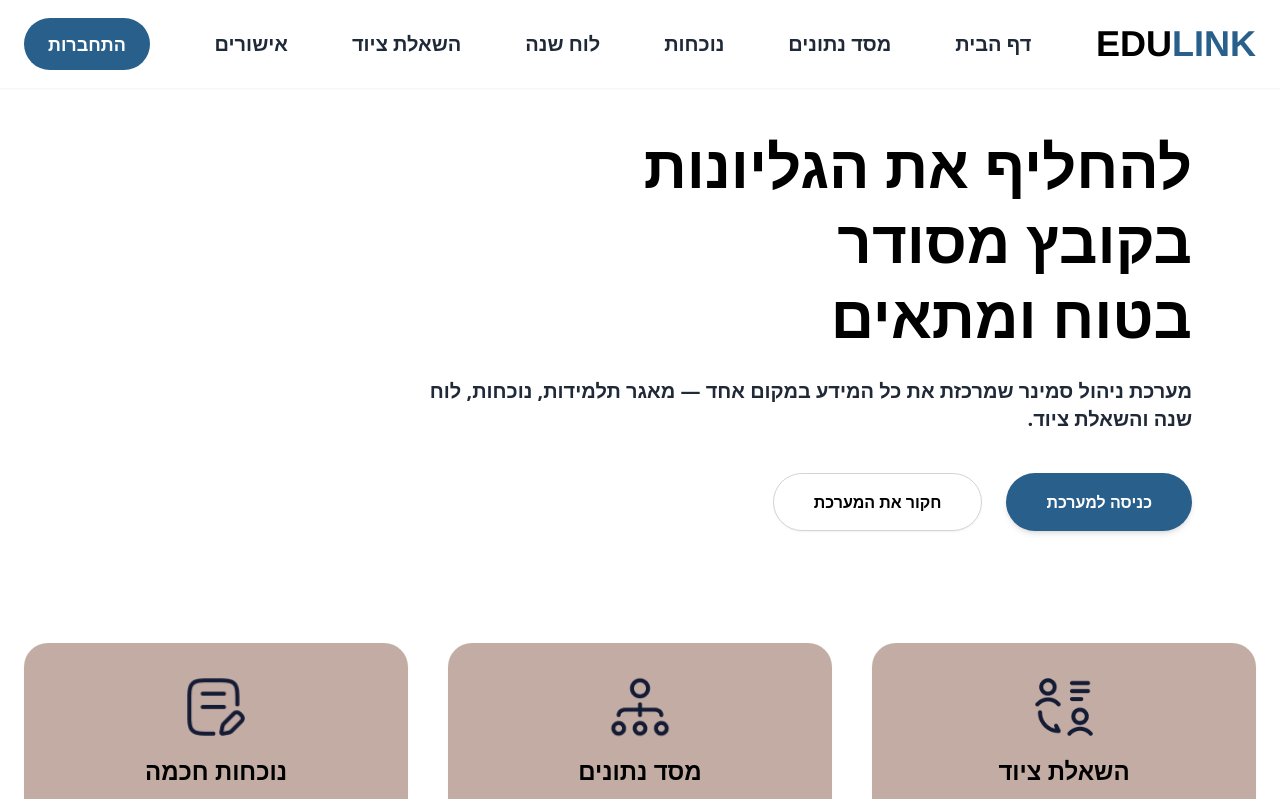
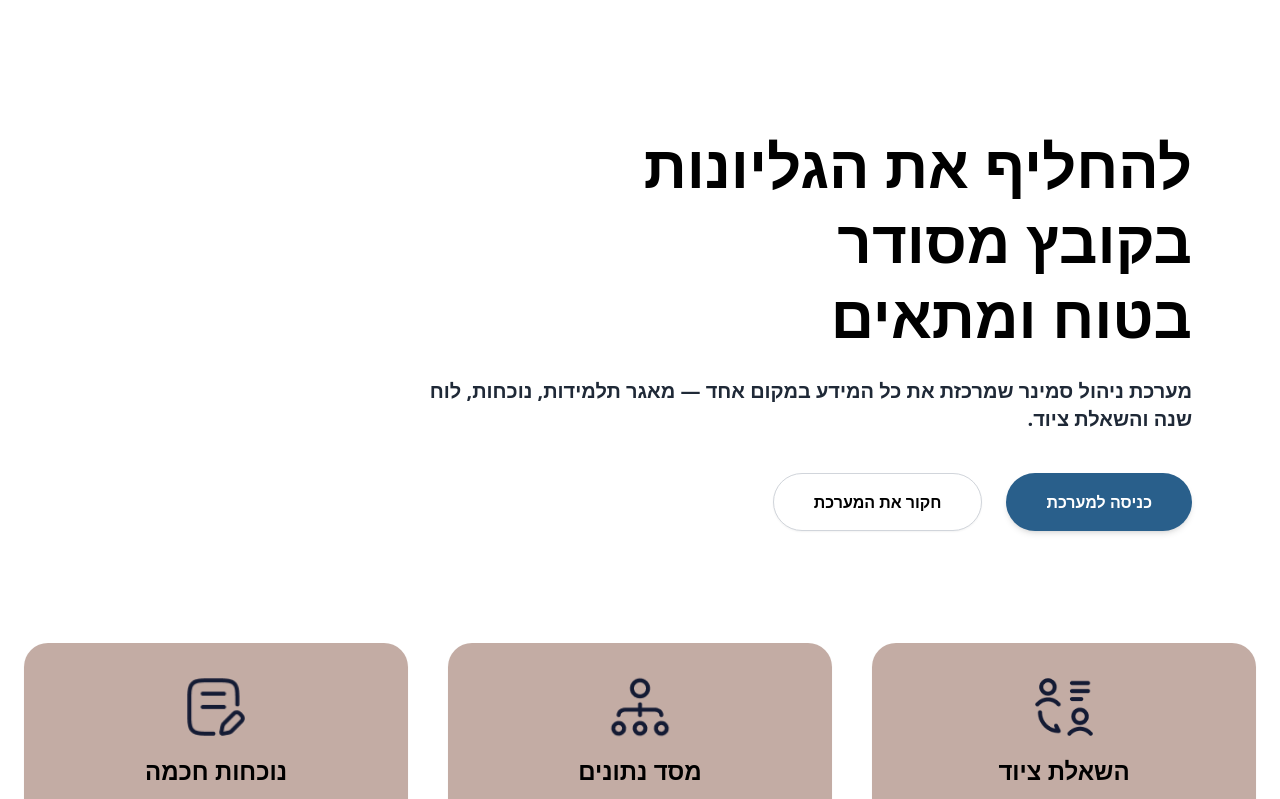
Before and after one commit to mindyAndChany/OurProjectFrontend, a React (Create React App) app: page / in a window 1280 px wide. Shown: the top 799 px of the page. Built offline with nearby package versions, Linux system fonts and the light colour scheme.

Commit message:
ניווט נכון של מינדי

```diff
--- a/src/Routing.jsx
+++ b/src/Routing.jsx
@@ -5,11 +5,10 @@ import Welcome from './pages/Welcome.jsx';
 import HomePage from './pages/HomePage.jsx';
 import Login from './pages/Login.jsx';
 import Equipments from './pages/Equipments.jsx';
-import Calendar from './pages/Calendar.jsx';
+import StudentsData from './pages/StudentsData.jsx';
 import Kattendence from './pages/Kattendence.jsx';
 import Approvals from './pages/approvals.jsx';
 import CalendarModern from './pages/CalendarModern.jsx';
-import StudentsData from './pages/StudentsData.jsx';
 
 export default function Routing() {
   const location = useLocation();
@@ -19,15 +18,15 @@ export default function Routing() {
 
   return (
     <>
-      <Navbar />
+      {!shouldHideNavbar && <Navbar />}
       <Routes>
-
         <Route path="/" element={<Welcome />} />
         <Route path="/home" element={<HomePage />} />
         <Route path="/login" element={<Login />} />
         <Route path="/Equipments" element={<Equipments />} />
         <Route path="/Calendar" element={<CalendarModern />} />
         <Route path="/Kattendence" element={<Kattendence />} />
+        <Route path="/Approvals" element={<Approvals />} />
         <Route path="/StudentsData" element={<StudentsData />} />
 
       </Routes>
```
Lines whose indentation alone changed are shown as unchanged.
